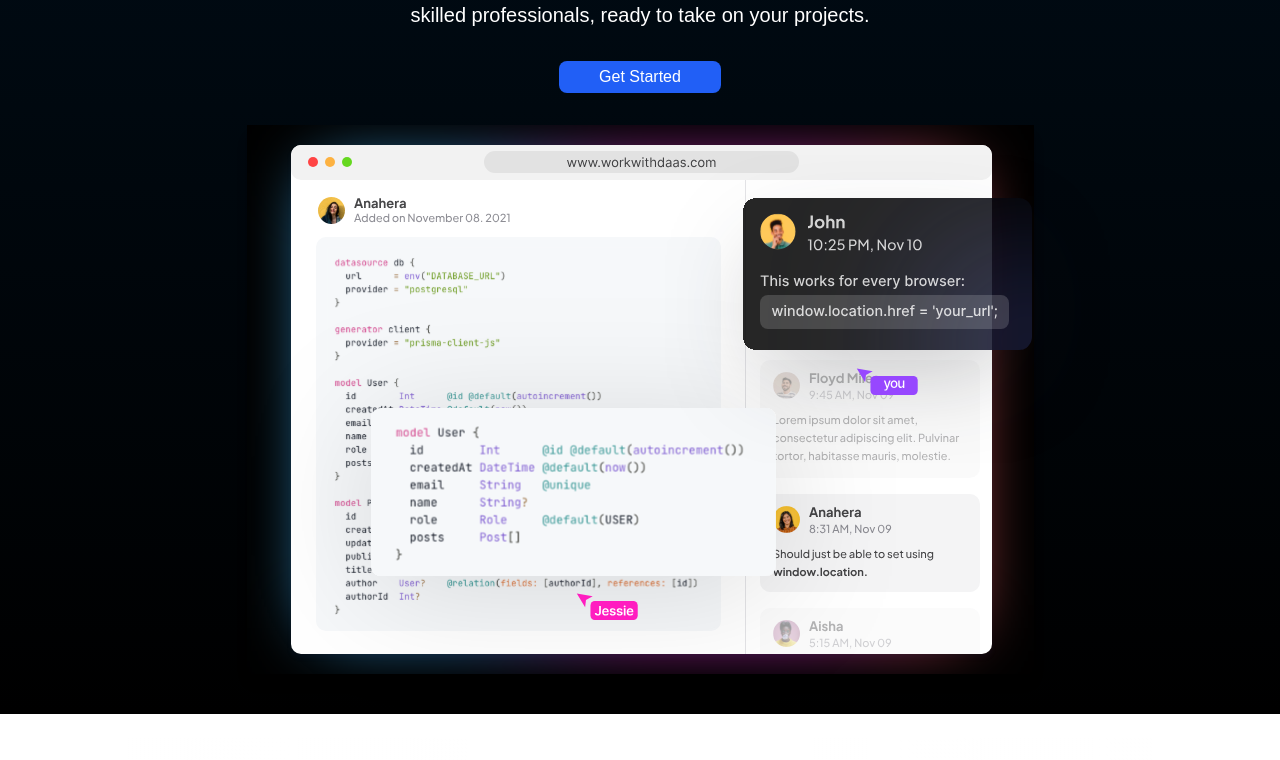
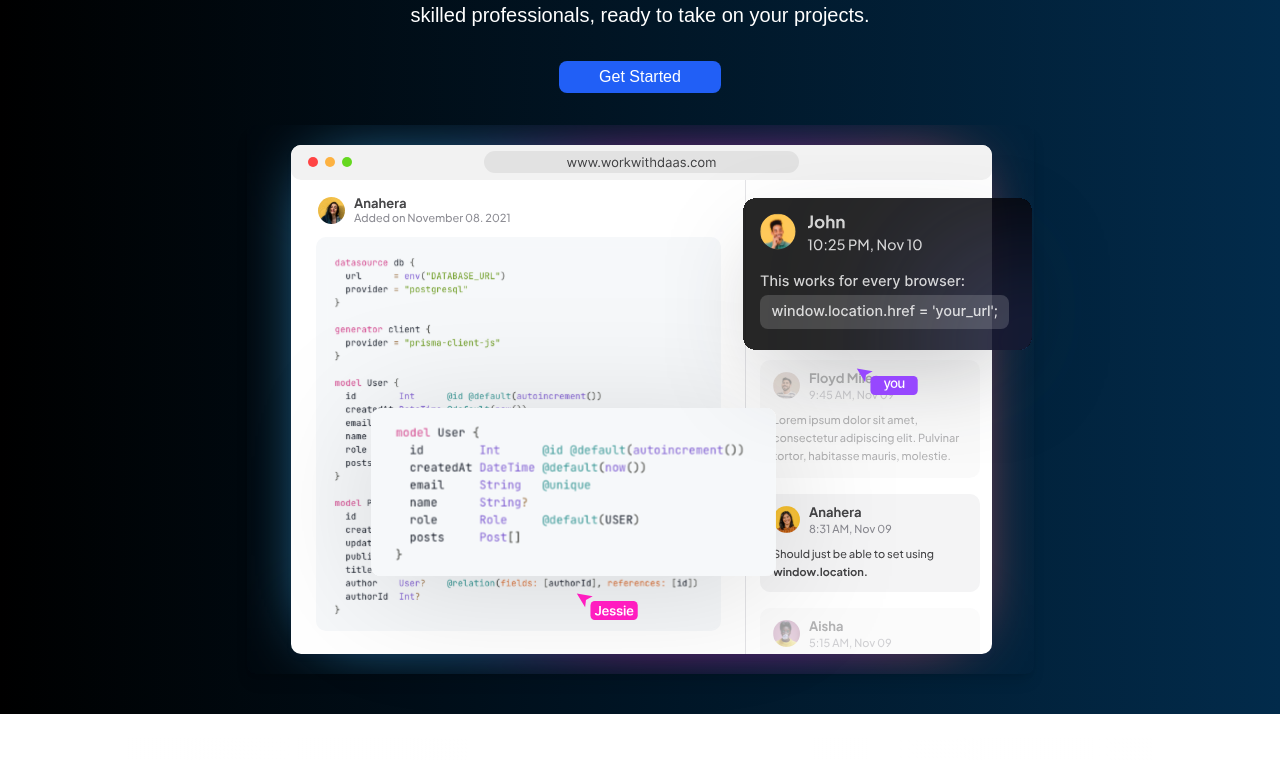
Before and after one commit to RAZDYP/daas-funnel, a Next.js app: page / in a window 1280 px wide. Shown: the part 426-1186 px from the top of the page. Built offline with nearby package versions, Linux system fonts and the light colour scheme.

Commit message:
feat : animation cards design changed

```diff
--- a/components/AnimationCards.tsx
+++ b/components/AnimationCards.tsx
@@ -7,7 +7,7 @@ import BackgroundImage from "@/public/images/animation/background.svg"
 const AnimatedCards = () => {
     const [isHovered, setIsHovered] = useState(false);
     return (
-        <div className="bg-black flex justify-center items-center ">
+        <div className="bg-transparent flex justify-center items-center ">
             <div className="relative"
                 onMouseEnter={() => setIsHovered(true)}
                 onMouseLeave={() => setIsHovered(false)}>
--- a/components/sections/HeaderText.tsx
+++ b/components/sections/HeaderText.tsx
@@ -4,7 +4,7 @@ import GlowingButton from '@/components/GlowingButton'
 import AnimatedCards from '@/components/AnimationCards'
 function HeaderText() {
     return (
-        <div className='w-full flex items-center justify-center bg-gradient-to-t from-black to-[#000e1a] text-white'>
+        <div className='w-full flex items-center justify-center bg-gradient-to-r from-black to-[#022b4b]  text-white'>
             <section className='flex flex-col items-center gap-8 px-10 py-10 w-full sm:w-full lg:w-[80%] xl:w-[80%] 2xl:w-[80%]  rounded-md'>
                 <div className='flex flex-col items-center'>
                     <TypingAnimation className='text-[#215FF6] text-center text-[28px] sm:text-[40px] md:text-[54px] font-semibold'>
```
